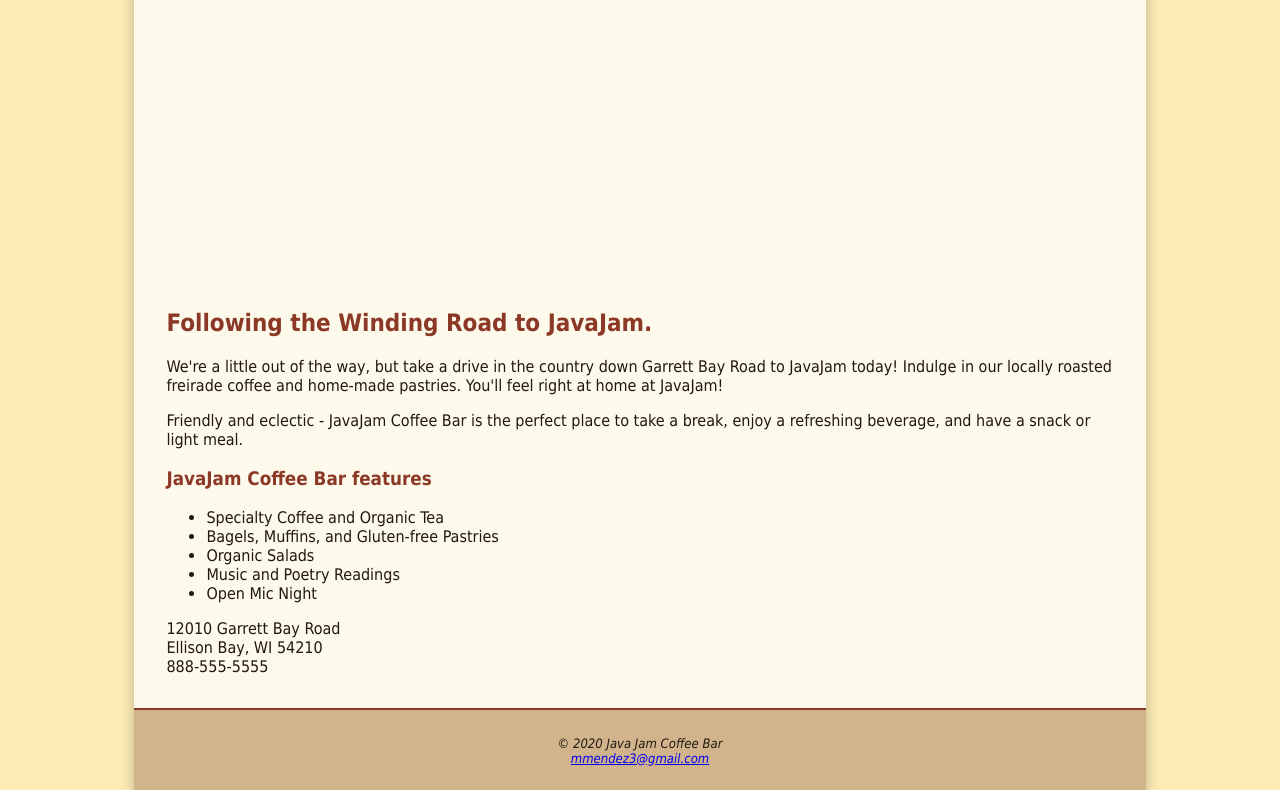
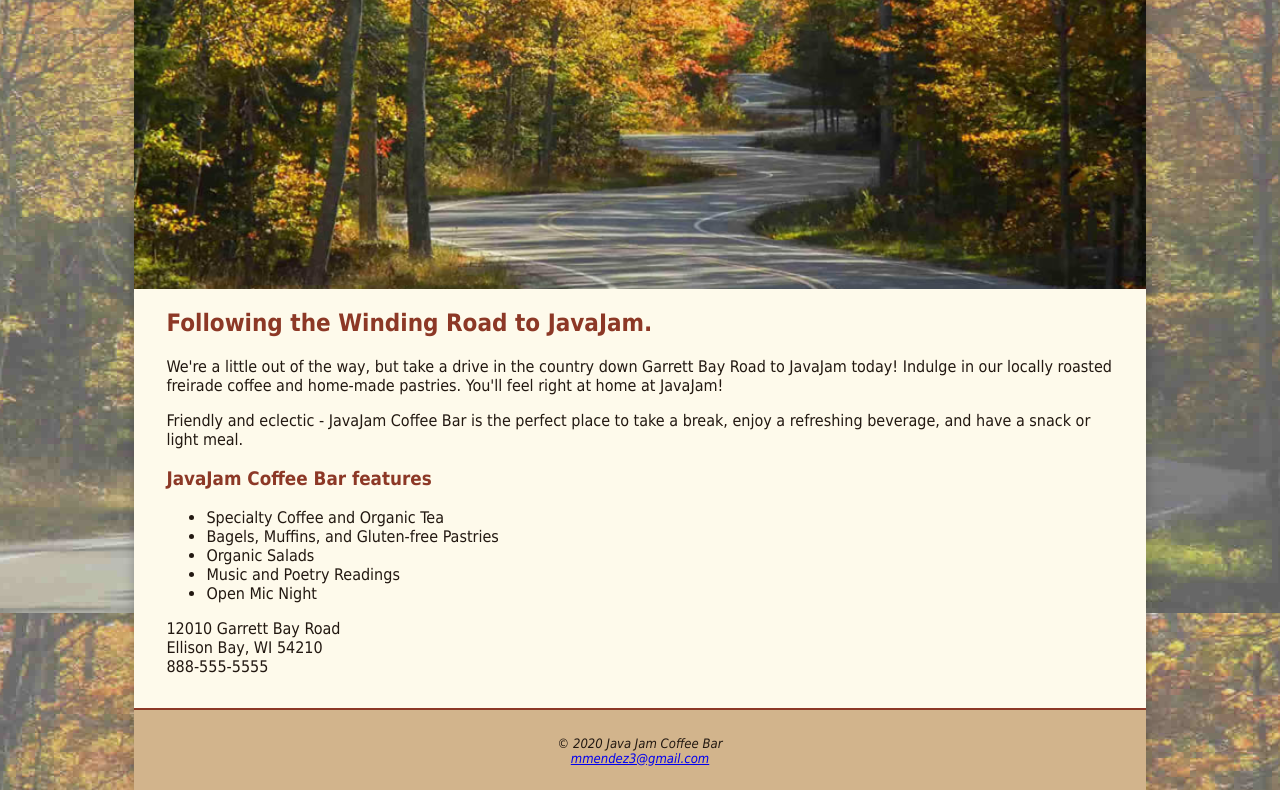
Before and after one commit to mayooo18/javajam, a plain HTML site: page index.html in a window 1280 px wide. Shown: the part 187-977 px from the top of the page. Drawn offline with Linux system fonts and the light colour scheme.

Commit message:
fixed images not showing up// needed a space due to folder being "graphics " instead of "graphics"

```diff
--- a/javajam.css
+++ b/javajam.css
@@ -2,10 +2,18 @@ body{
     font-family: Tahoma, Arial, sans-serif;
     background-color: #fcebb6;
     color: #221811;
-    background: #fcebb6 url("./graphics/fadedroad50.jpg") ;
+    background-image: url("./graphics /fadedroad50.jpg") ;
     background-repeat: no-repeat;
     background-size: cover;
     background-attachment: fixed;
+}
+
+#homehero{
+    height: 300px;
+    background-image: url("./graphics /hero.jpg");
+    background-repeat: no-repeat;
+    background-size: cover;
+    background-position: center;
 }
 main{
     padding-left: 2em;
@@ -81,10 +89,3 @@ img{
     padding-left: 10px;
     padding-right: 10px;
 }
-#homehero{
-    height: 300px;
-    background: url("./graphics/hero.jpg") no-repeat center/cover;
-    background-repeat: no-repeat;
-    background-size: cover;
-    background-position: center;
-      }
```
Also changed, not shown: music.html (+4 -4 lines), test.html (added, +7 -0 lines).
